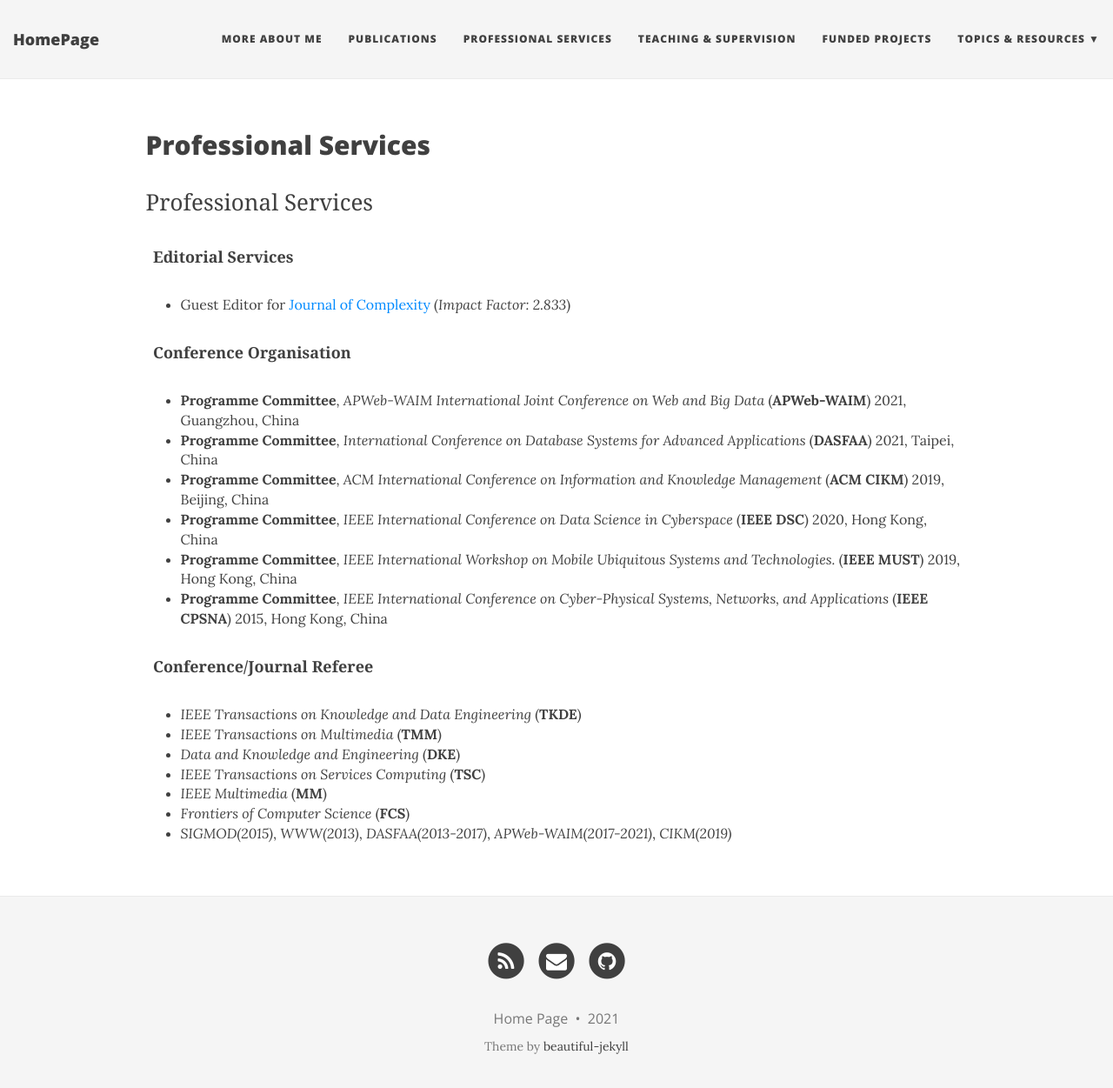
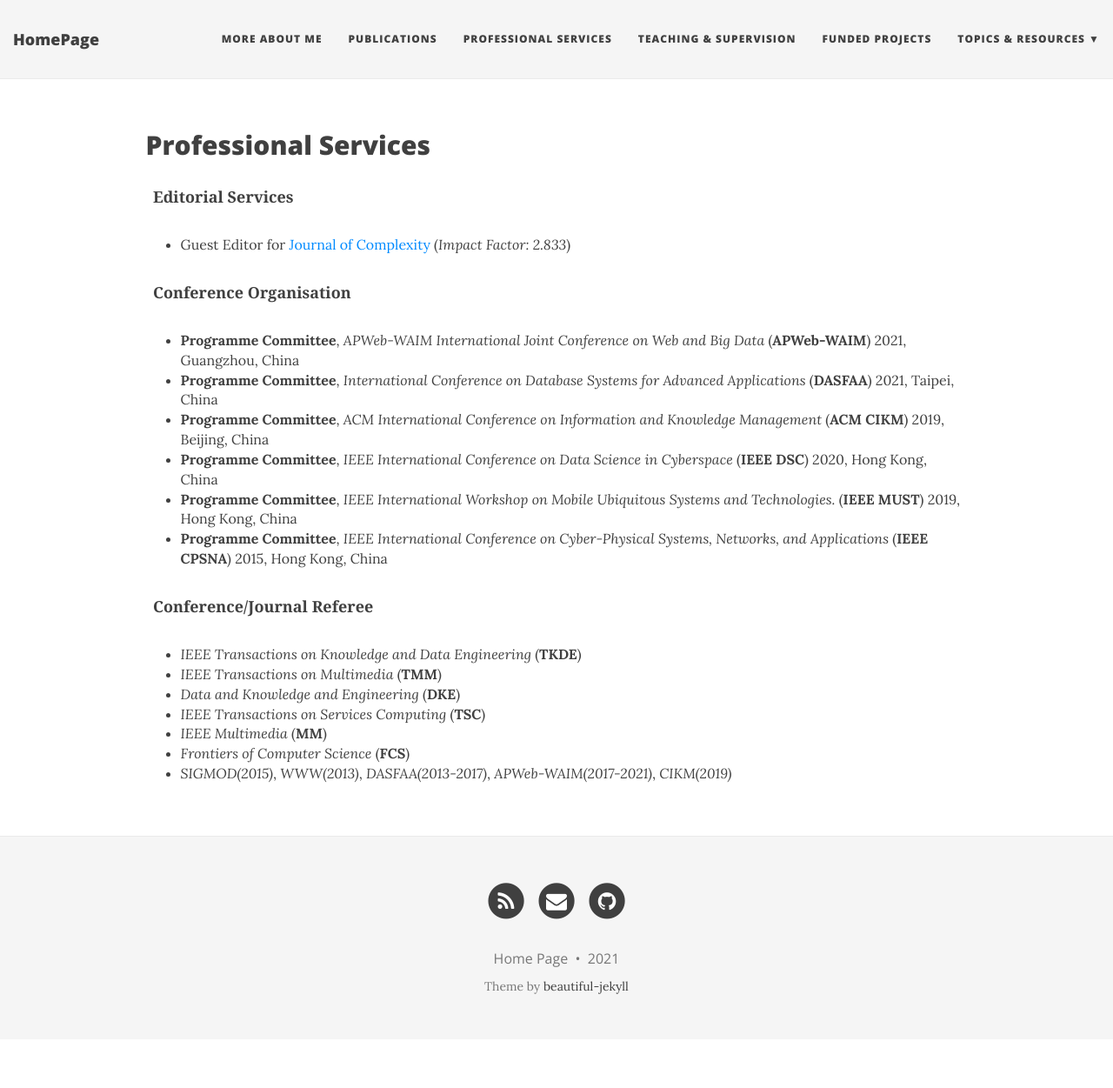
Before and after one commit to zzudb/zzudb.github.io, a Jekyll site: the page built from pages/services.md, in a window 1280 px wide and 1264 px high. Shown: the top 1251 px of the window at 87% size. Built offline with Jekyll 4.4.1, drawn with Linux system fonts in a browser that asks for light colours; nearby versions of some CDN libraries; our own code applies the rules of GitHub Pages for plain Markdown files.

Commit message:
Update services.md

```diff
--- a/pages/services.md
+++ b/pages/services.md
@@ -1,7 +1,5 @@
 
 <h1 style="text-align: left;">Professional Services</h1>
-
-<p><span style="font-family: georgia, serif; font-size: 26px;">Professional Services</span></p>
 
 <p>&nbsp; <span style="font-size: 18px;"><strong><span style="font-family: georgia, serif;">Editorial Services</span></strong></span></p>
 
```
